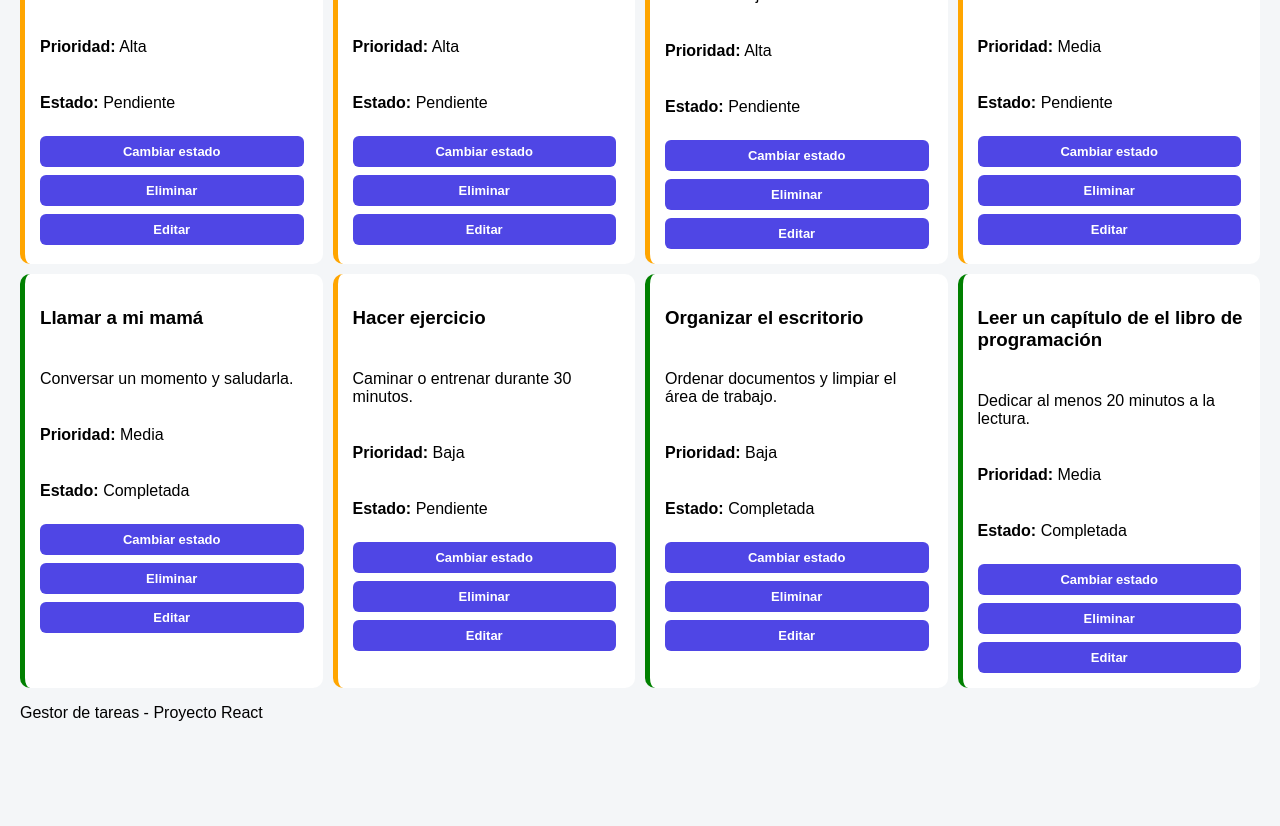
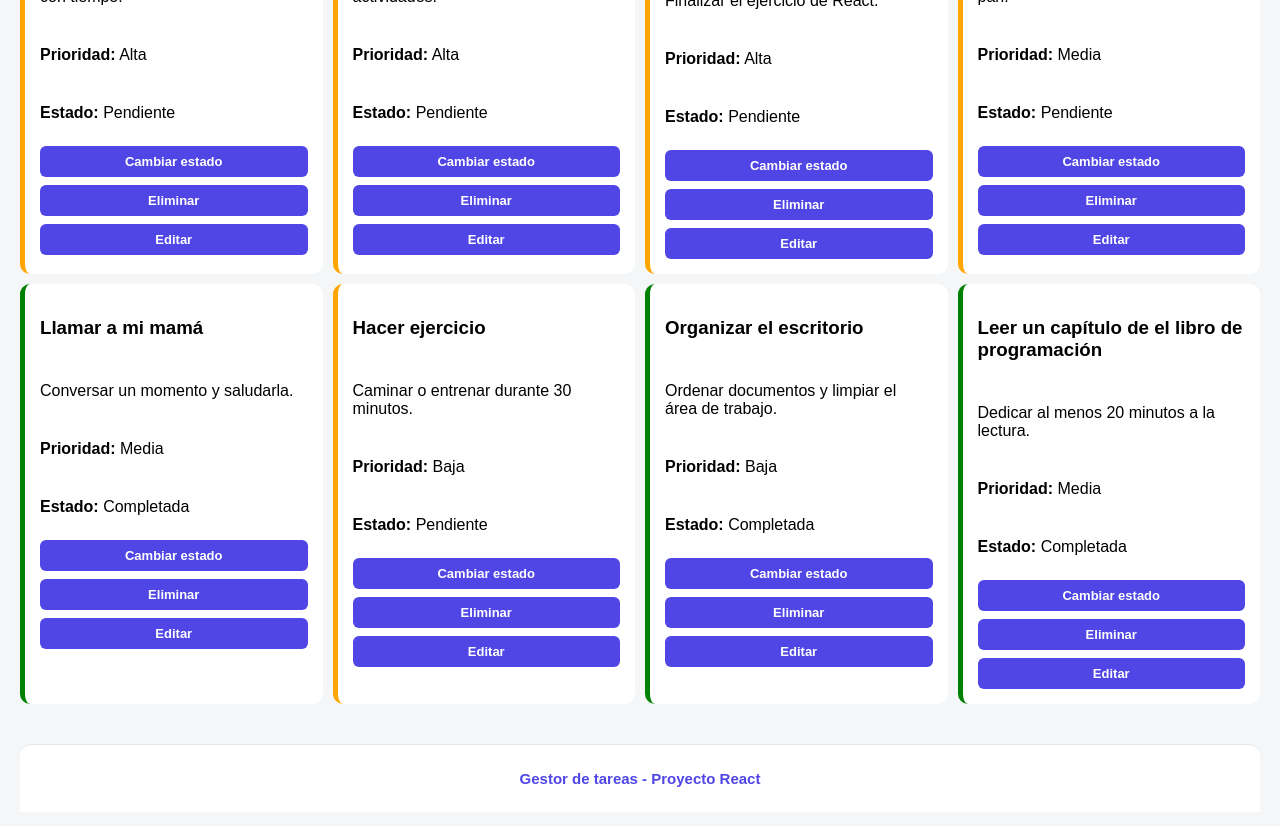
Before and after one commit to katherine-vasquez/react-task-manager, a React (Vite) app: page / in a window 1280 px wide. Shown: the part 980-1806 px from the top of the page. Before the commit the page ends 1738 px from the top, so only its background shows below. Built offline with nearby package versions, Linux system fonts and the light colour scheme.

Commit message:
Mejora UI: botones responsive, layout de cards y footer

```diff
--- a/src/App.css
+++ b/src/App.css
@@ -19,7 +19,6 @@ h2 {
   margin-bottom: 10px;
 }
 
-/* FIX: título dentro del grid */
 .grid > h2 {
   grid-column: 1 / -1;
   text-align: center;
@@ -33,7 +32,7 @@ h2 {
   display: flex;
   justify-content: space-around;
   background: white;
-  padding: 10px;
+  padding: 12px;
   border-radius: 10px;
   margin-bottom: 15px;
 }
@@ -94,7 +93,7 @@ button:hover {
 }
 
 /* ========================= */
-/* BOTONES POR ACCIÓN (COLORES VIVOS) */
+/* BOTONES POR ACCIÓN */
 /* ========================= */
 
 .btn-add {
@@ -127,10 +126,9 @@ button:hover {
   border-left: 5px solid gray;
   transition: 0.2s;
 
-  /* FIX IMPORTANTE: mejor control interno */
   display: flex;
   flex-direction: column;
-  gap: 6px;
+  gap: 8px;
 }
 
 .card:hover {
@@ -138,13 +136,14 @@ button:hover {
 }
 
 /* ========================= */
-/* BOTONES DENTRO DE CARDS (EVITA QUE SE MONTE TODO) */
+/* BOTONES EN CARD (IMPORTANTE) */
 /* ========================= */
 
-.card button {
-  width: auto;
-  margin: 2px 4px 0 0;
-  display: inline-block;
+.card-buttons {
+  display: flex;
+  flex-wrap: wrap;
+  gap: 6px;
+  margin-top: 8px;
 }
 
 /* ========================= */
@@ -198,6 +197,40 @@ header {
 }
 
 /* ========================= */
+/* FOOTER PRO */
+/* ========================= */
+
+.footer {
+  margin-top: 40px;
+  padding: 25px 15px;
+  text-align: center;
+  background: #ffffff;
+  border-top: 1px solid #e5e7eb;
+  border-radius: 12px 12px 0 0;
+}
+
+.footer p {
+  margin: 0;
+  font-weight: 700;
+  color: #4f46e5;
+  font-size: 15px;
+}
+
+.footer span {
+  display: block;
+  margin-top: 6px;
+  font-size: 13px;
+  color: #6b7280;
+}
+
+.footer small {
+  display: block;
+  margin-top: 6px;
+  font-size: 11px;
+  color: #9ca3af;
+}
+
+/* ========================= */
 /* RESPONSIVE */
 /* ========================= */
 
```
